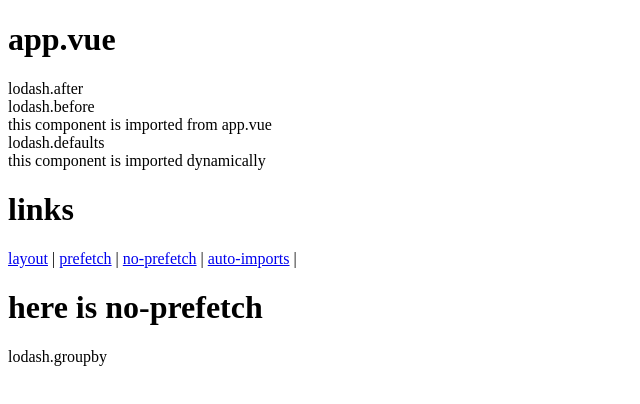
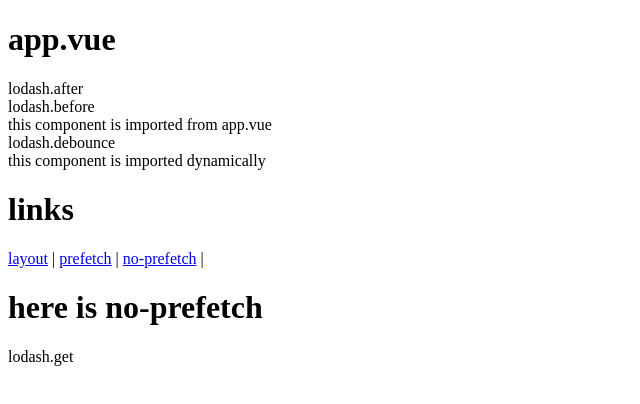
Before and after one commit to konkarin/nuxt-vite-pre-bundle, a Nuxt app: page /no-prefetch in a window 1280 px wide. Shown: the top 404 px of the page, without its empty margins (0-640 px from the left). Built offline with nearby package versions, Linux system fonts and the light colour scheme.

Commit message:
for blog

```diff
--- a/app.vue
+++ b/app.vue
@@ -1,10 +1,10 @@
 <script setup lang="ts">
 import after from "lodash.after";
 
-console.log(after);
+console.log(after.name);
 
 const compact = await import("lodash.compact");
-console.log(compact);
+console.log(compact.default.name);
 
 const DynamicImport = defineAsyncComponent(
   () => import("./components/dynamicImport.vue")
@@ -29,8 +29,6 @@
     <nuxt-link to="/prefetch">prefetch</nuxt-link> |
 
     <nuxt-link to="/no-prefetch" no-prefetch>no-prefetch</nuxt-link> |
-
-    <nuxt-link to="/auto-imports">auto-imports</nuxt-link> |
   </div>
 
   <NuxtLayout>
--- a/components/dynamicImport.vue
+++ b/components/dynamicImport.vue
@@ -1,10 +1,10 @@
 <script setup lang="ts">
-import defaults from "lodash.defaults";
+import debounce from "lodash.debounce";
 
-console.log(defaults);
+console.log(debounce.name);
 </script>
 
 <template>
-  <div>lodash.defaults</div>
+  <div>lodash.debounce</div>
   <div>this component is imported dynamically</div>
 </template>
--- a/components/importFromApp.vue
+++ b/components/importFromApp.vue
@@ -1,7 +1,7 @@
 <script setup lang="ts">
 import before from "lodash.before";
 
-console.log(before);
+console.log(before.name);
 </script>
 
 <template>
--- a/layouts/test.vue
+++ b/layouts/test.vue
@@ -1,7 +1,7 @@
 <script lang="ts">
 import head from "lodash.head";
 
-console.log(head);
+console.log(head.name);
 </script>
 
 <template>
--- a/nuxt.config.ts
+++ b/nuxt.config.ts
@@ -2,7 +2,7 @@
 export default defineNuxtConfig({
   compatibilityDate: "2024-11-01",
   devtools: { enabled: false },
-  // ssr: false,
+  ssr: false,
   vite: {
     optimizeDeps: {
       entries: [
--- a/pages/index.vue
+++ b/pages/index.vue
@@ -1,7 +1,7 @@
 <script setup lang="ts">
 import every from "lodash.every";
 
-console.log(every);
+console.log(every.name);
 </script>
 
 <template>
--- a/pages/no-prefetch.vue
+++ b/pages/no-prefetch.vue
@@ -1,10 +1,10 @@
 <script setup lang="ts">
-import groupby from "lodash.groupby";
+import get from "lodash.get";
 
-console.log(groupby);
+console.log(get.name);
 </script>
 
 <template>
   <h1>here is no-prefetch</h1>
-  <div>lodash.groupby</div>
+  <div>lodash.get</div>
 </template>
--- a/pages/prefetch.vue
+++ b/pages/prefetch.vue
@@ -1,7 +1,7 @@
 <script setup lang="ts">
 import flip from "lodash.flip";
 
-console.log(flip);
+console.log(flip.name);
 </script>
 
 <template>
```
Also changed, not shown: package.json (+4 -4 lines), 1 other file (tests, documents, lock files or other folders).
